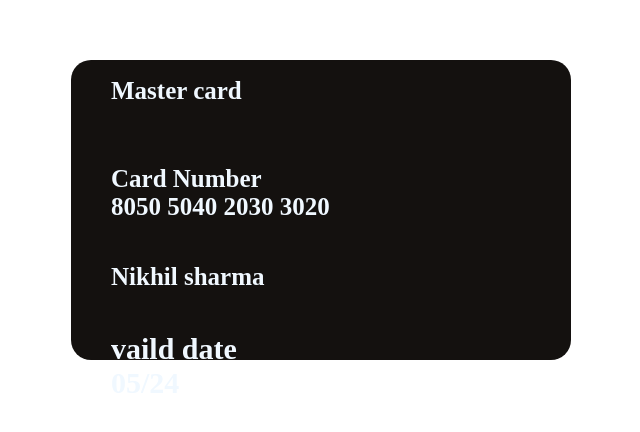
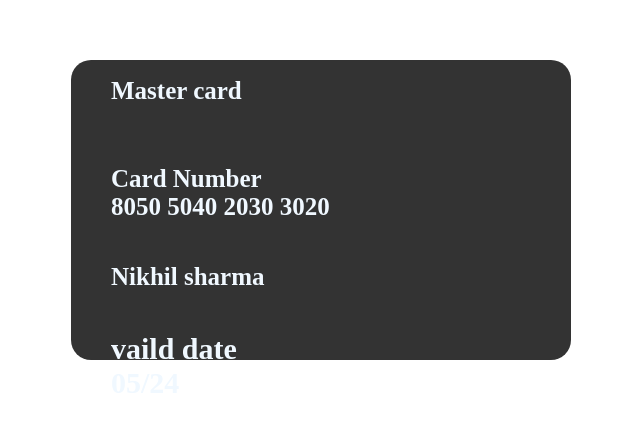
Before and after one commit to Cuberois/Grid, a plain HTML site: page project2/index2.html in a window 1280 px wide. Shown: the part 240-672 px from the top of the page, without its empty margins (237-877 px from the left). Drawn offline with Linux system fonts and the light colour scheme.

Commit message:
add new styling

```diff
--- a/project2/style2.css
+++ b/project2/style2.css
@@ -6,7 +6,7 @@
 
     width: 500px;
     height: 300px;
-    background-color: rgb(20, 17, 15);
+    background-color:#333;
     display: grid;
     border-radius: 20px;
     margin-top: 300px;
@@ -28,7 +28,7 @@
 
     color: aliceblue;
     font-size: 25px;
-    -
+
 
 
 
```
